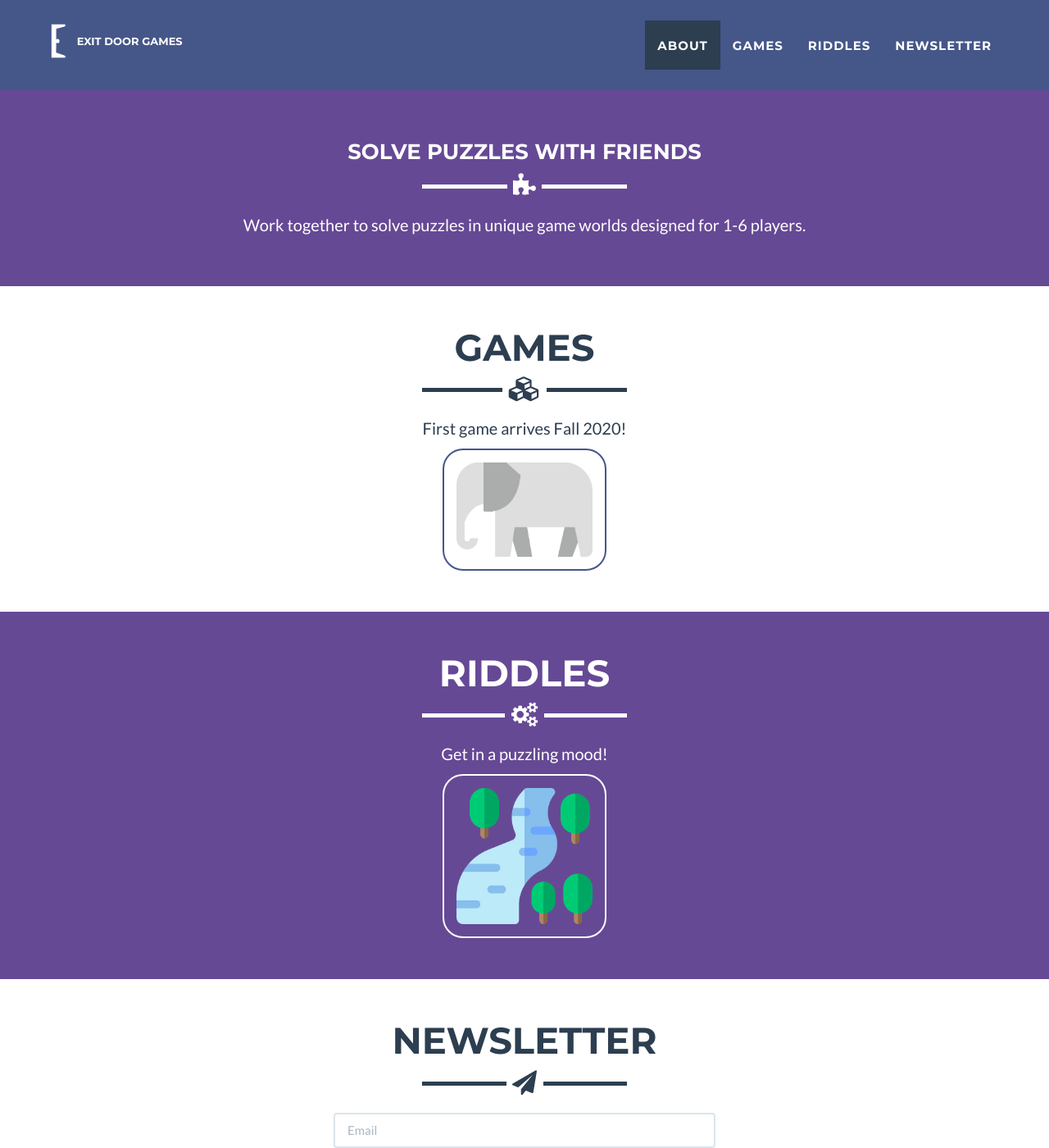
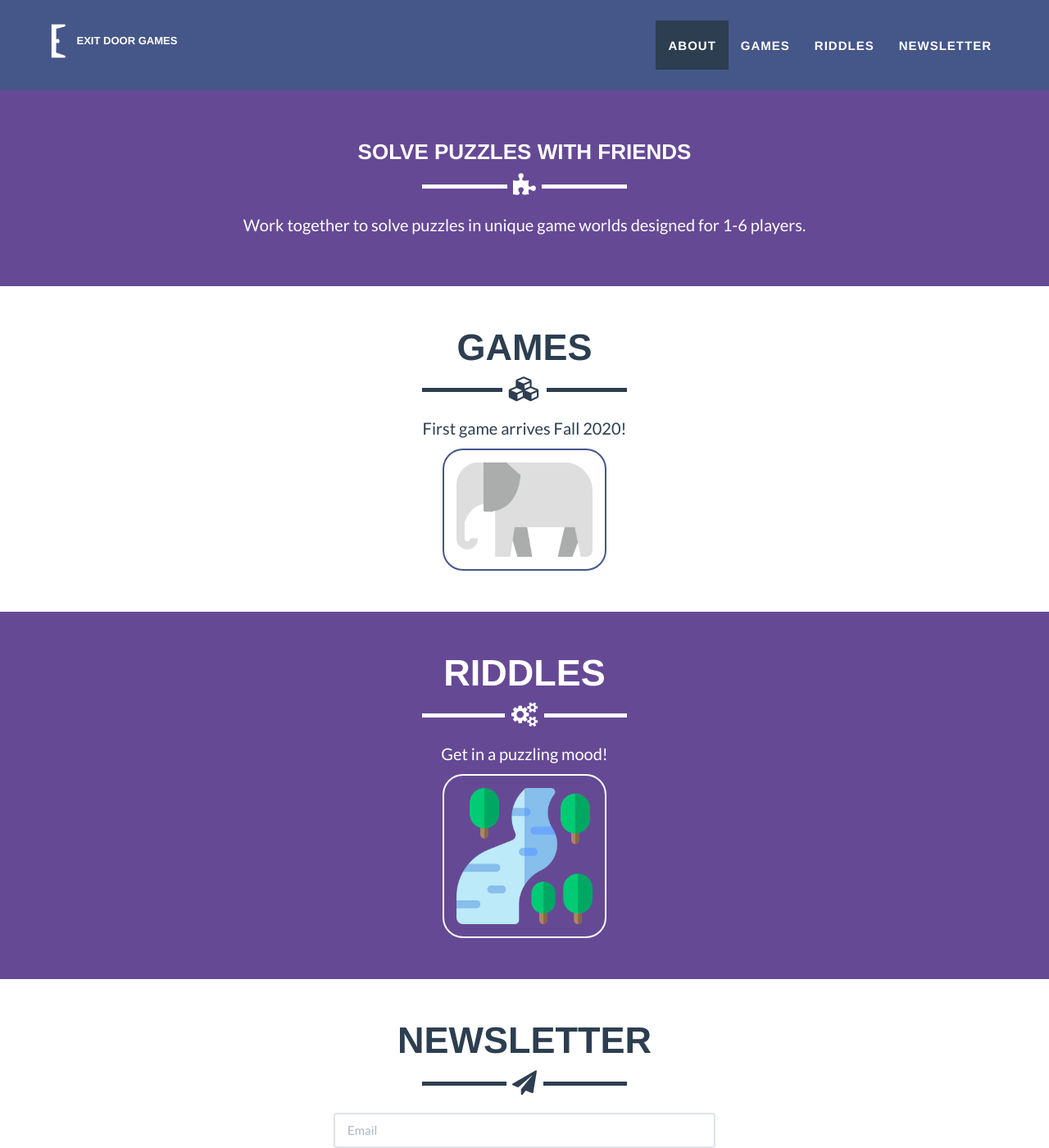
Before and after one commit to exitdoorgames/exitdoorgames.github.io, a Jekyll site: the page built from _posts/2020-07-01-the-elephant.markdown, in a window 1280 px wide and 1400 px high. Shown: the whole window at 82% size. Built offline with Jekyll 4.4.1, drawn with Linux system fonts in a browser that asks for light colours.

Commit message:
Security Update.

```diff
--- a/_includes/css/main.css
+++ b/_includes/css/main.css
@@ -32,7 +32,7 @@ h4,
 h5,
 h6 {
     text-transform: uppercase;
-    font-family: Montserrat,"Helvetica Neue",Helvetica,Arial,sans-serif;
+    font-family: "Helvetica Neue",Helvetica,Arial,sans-serif;
     font-weight: 700;
 }
 
@@ -149,7 +149,7 @@ header img {
 header .intro-text .name {
     display: block;
     text-transform: uppercase;
-    font-family: Montserrat,"Helvetica Neue",Helvetica,Arial,sans-serif;
+    font-family: "Helvetica Neue",Helvetica,Arial,sans-serif;
     font-size: 2em;
     font-weight: 700;
 }
@@ -200,7 +200,7 @@ header .intro-text .skills {
 
 .navbar {
     text-transform: uppercase;
-    font-family: Montserrat,"Helvetica Neue",Helvetica,Arial,sans-serif;
+    font-family: "Helvetica Neue",Helvetica,Arial,sans-serif;
     font-weight: 700;
 }
 
```
Also changed, not shown: Gemfile.lock (added), 1 other file.
